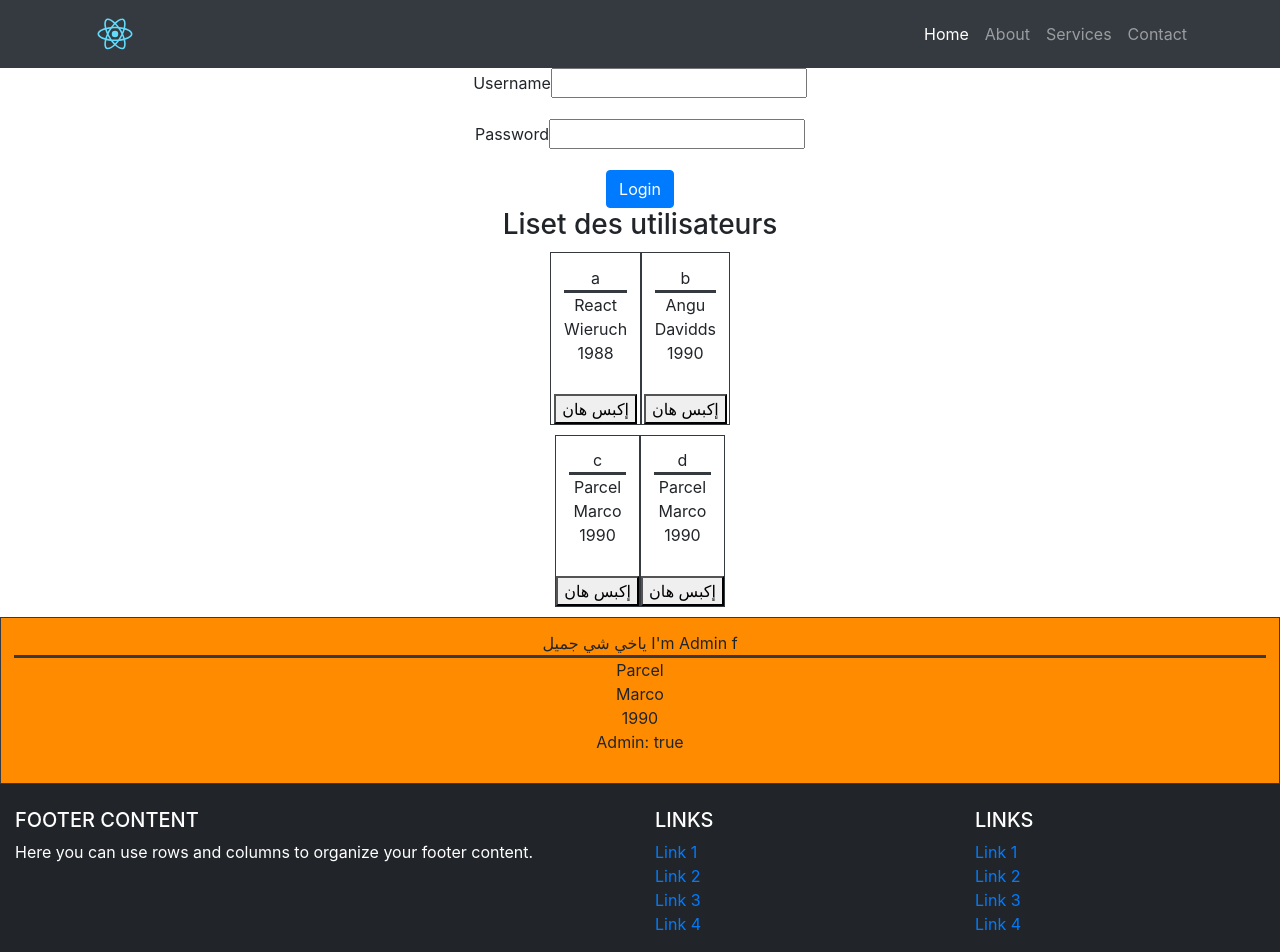
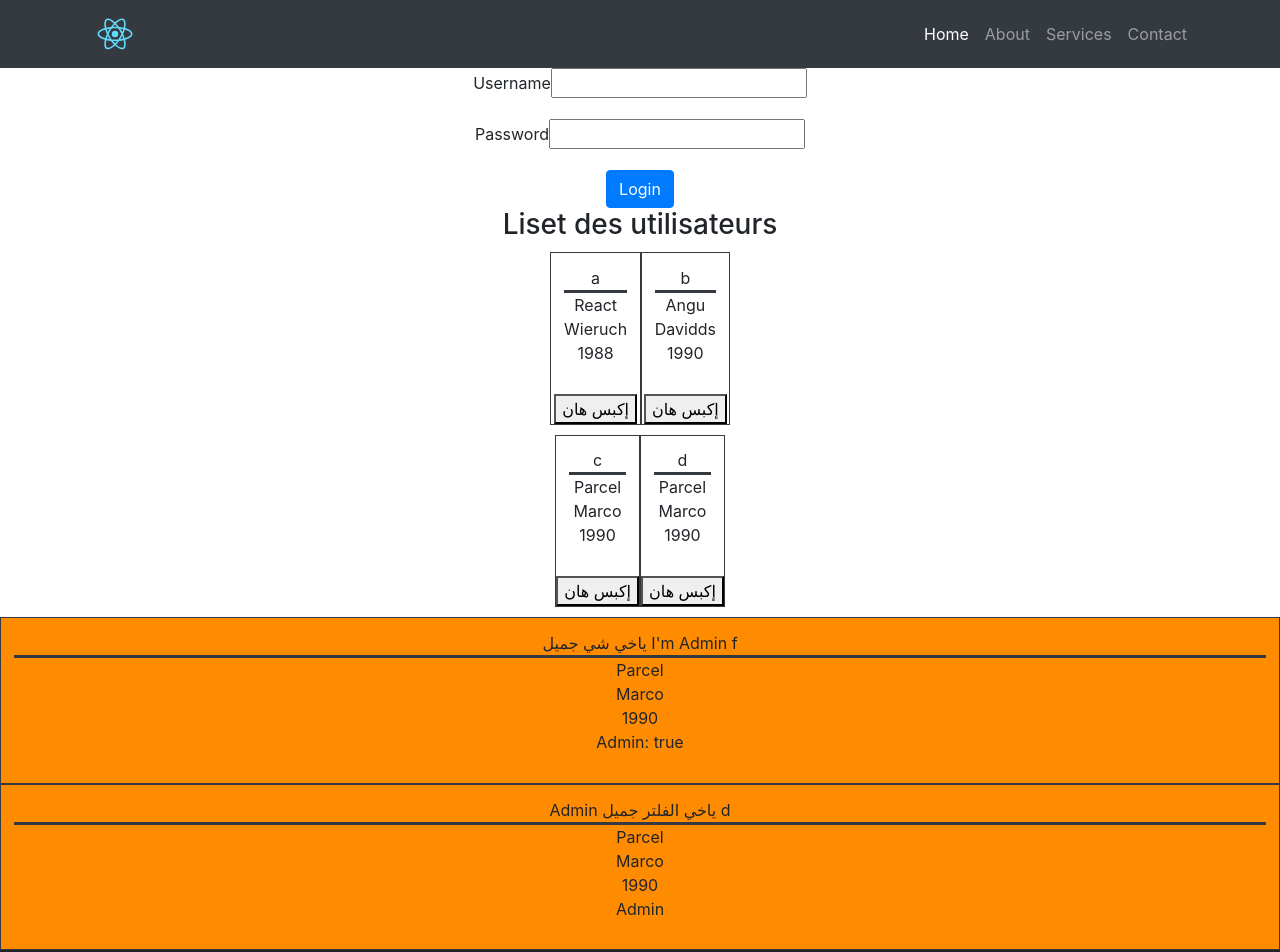
Before and after one commit to Letsfindme/React-SinglePage, a React (Create React App) app: page / in a window 1280 px wide. Shown: the top 952 px of the page. Built offline with nearby package versions, Linux system fonts and the light colour scheme.

Commit message:
Filter user

```diff
--- a/src/components/users/index.js
+++ b/src/components/users/index.js
@@ -23,35 +23,40 @@ export default class Users extends React.Component {
                 firstname: 'React',
                 lastname: 'Wieruch',
                 year: 1988,
-                isAdmin: false
+                isAdmin: false,
+                role: 'Guest'
             },
             {
                 id: 'b',
                 firstname: 'Angu',
                 lastname: 'Davidds',
                 year: 1990,
-                isAdmin: false
+                isAdmin: false,
+                role: 'Guest'
             },
             {
                 id: 'c',
                 firstname: 'Parcel',
                 lastname: 'Marco',
                 year: 1990,
-                isAdmin: false
+                isAdmin: false,
+                role: 'Guest'
             },
             {
                 id: 'd',
                 firstname: 'Parcel',
                 lastname: 'Marco',
                 year: 1990,
-                isAdmin: false
+                isAdmin: false,
+                role: 'Admin'
             },
             {
                 id: 'f',
                 firstname: 'Parcel',
                 lastname: 'Marco',
                 year: 1990,
-                isAdmin: true
+                isAdmin: true,
+                role: 'Guest'
             }
         ];
 
--- a/src/components/users/user.js
+++ b/src/components/users/user.js
@@ -2,8 +2,6 @@ import React from 'react';
 
 
 export default function (props) {
-
-
 
 
     let firstHalf = props.list.slice(0, props.list.length / 2)
@@ -43,11 +41,33 @@ export default function (props) {
         </div>
     )
 
+
+    let adminUsers = props.list.filter(user => {
+        return (user.role === "Admin")
+    })
+
+    adminUsers = adminUsers.map((user, key) => {
+        return (
+            <div key={key + user.id} className="user-list-element Admin">
+                <ul >
+                    <li>Admin ياخي الفلتر جميل   {user.id}</li>
+                    <li>{user.firstname}</li>
+                    <li>{user.lastname}</li>
+                    <li>{user.year}</li>
+                    <li>{user.role}</li>
+                </ul>
+            </div>
+        )
+    })
+
+
+
     return (
         <div>
             {SimpleList(firstHalf)}
             {SimpleList(secondHalf)}
             {showAdmin(props.list)}
+            {adminUsers}
         </div>
     )
 }
```
